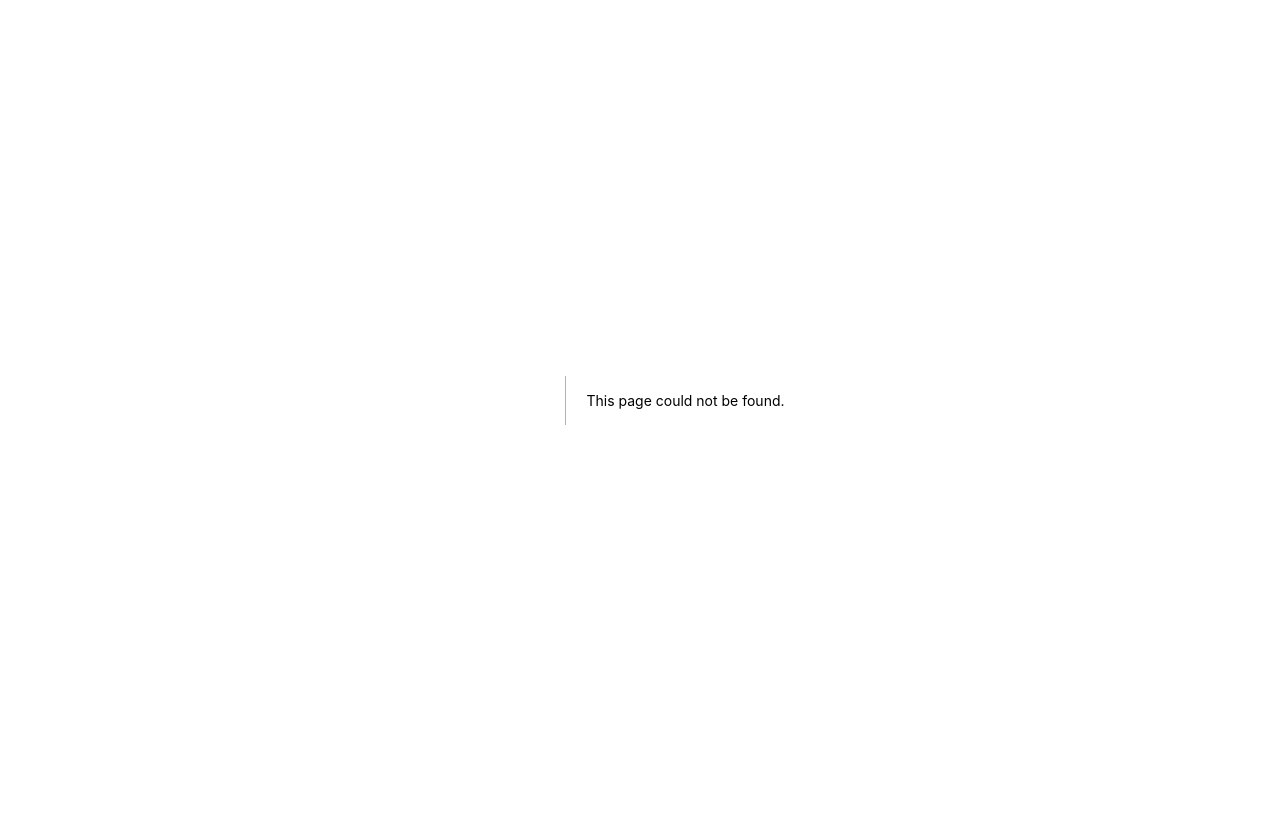
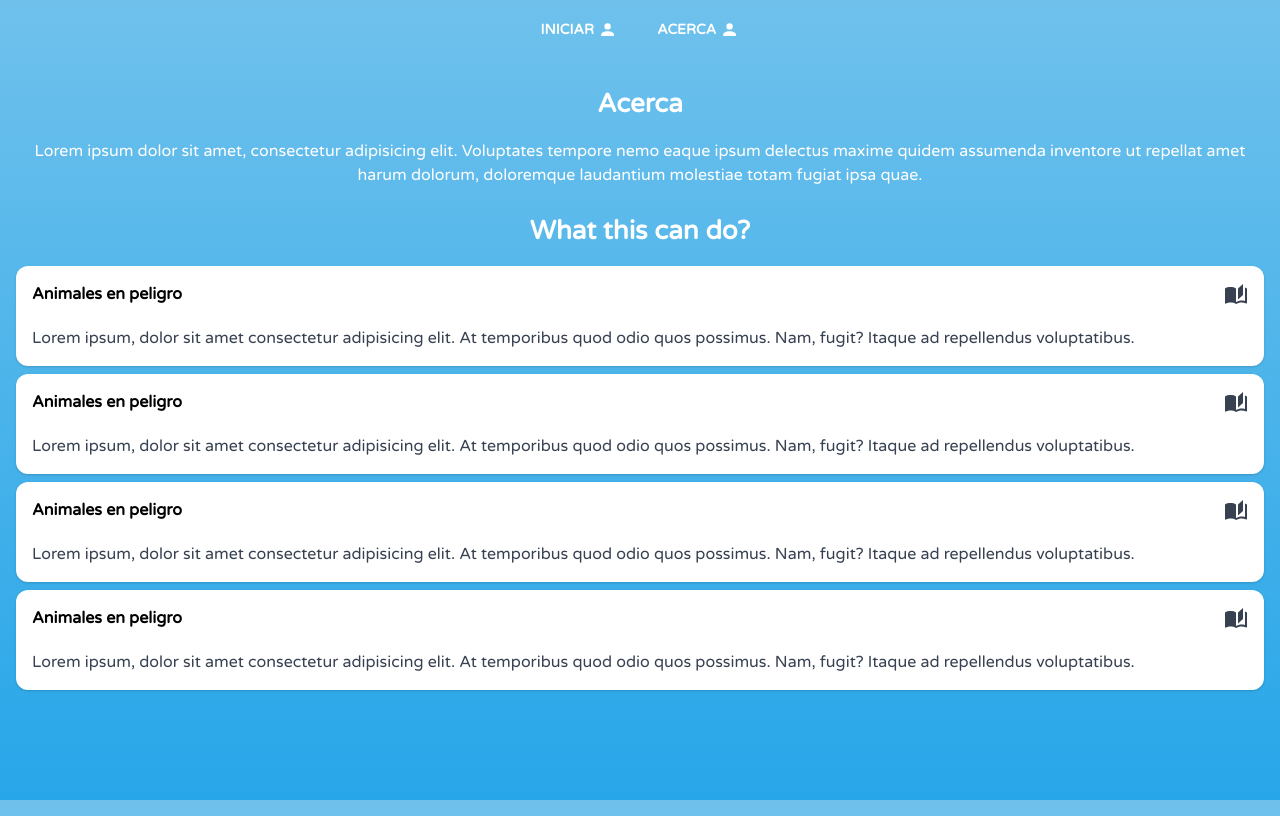
Before and after one commit to Joyfer/go-school, a Next.js app: page /about in a window 1280 px wide. Before the commit this address had no page. Built offline with nearby package versions, Linux system fonts and the light colour scheme.

Commit message:
Added card layout component and about page

```diff
--- a/components/layout/Layout.tsx
+++ b/components/layout/Layout.tsx
@@ -1,15 +1,14 @@
 import React, { ReactNode } from "react";
 import Head from "next/head";
+import Navbar from "../navbar/Navbar"
 
 type Props = {
   children?: ReactNode;
-  title?: string;
 };
 
-const Layout = ({ children, title = "This is the default title" }: Props) => (
+const Layout = ({ children }: Props) => (
   <div>
     <Head>
-      <title>{title}</title>
       <meta charSet="utf-8" />
       <meta name="viewport" content="initial-scale=1.0, width=device-width" />
       <link rel="preconnect" href="https://fonts.googleapis.com" />
@@ -21,10 +20,10 @@ const Layout = ({ children, title = "This is the default title" }: Props) => (
     </Head>
     <header>
       <nav>
-        <p>navbar</p>
+        <Navbar />
       </nav>
     </header>
-    <div className="container px-4">
+    <div className="container px-4 mx-auto pb-4">
     {children}
     </div>
   </div>
--- /dev/null
+++ b/components/navbar/Navbar.tsx
@@ -0,0 +1,17 @@
+import React, { ReactElement } from "react";
+import Icon from "@mdi/react"
+import PrimaryButton from "../resources/buttons/PrimaryButton";
+import { mdiAccount } from '@mdi/js'
+
+interface Props {}
+
+export default function Navbar({}: Props): ReactElement {
+  return (
+    <div className="flex justify-center space-x-4 text-white mt-4">
+      <PrimaryButton icon={<Icon path={mdiAccount} size={0.8} className="ml-1"></Icon>} text color="white"
+      className="text-sm hover:bg-white hover:bg-opacity-10">INICIAR</PrimaryButton>{" "}
+      <PrimaryButton text color="white" className="text-sm hover:bg-white hover:bg-opacity-10"
+      icon={<Icon path={mdiAccount} size={0.8} className="ml-1"></Icon>}>ACERCA</PrimaryButton>
+    </div>
+  );
+}
--- a/components/resources/buttons/PrimaryButton.tsx
+++ b/components/resources/buttons/PrimaryButton.tsx
@@ -1,4 +1,5 @@
 import React, { ReactElement } from "react";
+import Icon from "@mdi/react";
 
 interface Props {
   color?: string;
@@ -6,6 +7,7 @@ interface Props {
   contained?: boolean;
   className?: string;
   children: any;
+  icon?: ReactElement;
 }
 
 export default function PrimaryButton({
@@ -13,7 +15,8 @@ export default function PrimaryButton({
   contained = true,
   text = false,
   className,
-  children
+  children,
+  icon,
 }: Props): ReactElement {
   //Contained button classes
   const containedButton: string[] = [
@@ -25,7 +28,11 @@ export default function PrimaryButton({
   ];
 
   // TextButton classes
-  const textButton: string[] = [`hover:bg-${color}-light`, `text-${color}`, `hover:bg-opacity-10`];
+  const textButton: string[] = [
+    `hover:bg-${color}-light`,
+    `text-${color}`,
+    `hover:bg-opacity-10`,
+  ];
 
   const giveClasses = (): string | void => {
     if (text) {
@@ -37,10 +44,9 @@ export default function PrimaryButton({
 
   return (
     <button
-      className={`px-3 py-1 rounded-full focus:outline-none focus:none active:none
-    transition duration-300 ease-in-out uppercase font-bold ${giveClasses()} ${className}`}
+      className={`px-3 py-1 rounded-full focus:outline-none focus:none active:none transition duration-300 ease-in-out uppercase font-bold flex justify-center ${giveClasses()} ${className}`}
     >
-      {children}
+      {children}{icon != undefined ? icon : ''}
     </button>
   );
 }
--- /dev/null
+++ b/components/resources/card/CardLayout.tsx
@@ -0,0 +1,21 @@
+import React, { ReactElement } from "react";
+
+interface Props {
+  title?: string;
+  children?: any;
+  icon?: ReactElement;
+}
+
+function CardLayout({ title, children, icon }: Props): ReactElement {
+  return (
+    <div className="bg-white shadow p-4 rounded-xl text-left">
+      <div className="mb-5 flex justify-between">
+      {title ? <p className="text-black font-bold ">{title}</p> : ""}
+      {icon ? icon : ""}
+      </div>
+      {children}
+    </div>
+  );
+}
+
+export default CardLayout;
--- a/package.json
+++ b/package.json
@@ -9,6 +9,8 @@
     "lint": "next lint"
   },
   "dependencies": {
+    "@mdi/js": "^5.9.55",
+    "@mdi/react": "^1.5.0",
     "@tailwindcss/forms": "^0.3.3",
     "next": "11.0.1",
     "react": "17.0.2",
--- /dev/null
+++ b/pages/about.tsx
@@ -0,0 +1,48 @@
+import Head from "next/head";
+import Layout from "../components/layout/Layout";
+import CardLayout from "../components/resources/card/CardLayout";
+import Icon from "@mdi/react";
+import { mdiBookOpenPageVariant } from "@mdi/js";
+
+export default function about() {
+  return (
+    <div>
+      <Head>
+        <title>About</title>
+      </Head>
+      <Layout>
+        <main className="text-center">
+          <h1 className="mt-10 mb-4">Acerca</h1>
+          <p>
+            Lorem ipsum dolor sit amet, consectetur adipisicing elit. Voluptates
+            tempore nemo eaque ipsum delectus maxime quidem assumenda inventore
+            ut repellat amet harum dolorum, doloremque laudantium molestiae
+            totam fugiat ipsa quae.
+          </p>
+          <h1 className="mt-6 mb-4">What this can do?</h1>
+          <div className="space-y-2">
+            {[1, 2, 3, 4].map((el) => (
+              <CardLayout
+                title="Animales en peligro"
+                key={el}
+                icon={
+                  <Icon
+                    path={mdiBookOpenPageVariant}
+                    className="text-gray-700"
+                    size={1}
+                  ></Icon>
+                }
+              >
+                <p className="text-gray-700">
+                  Lorem ipsum, dolor sit amet consectetur adipisicing elit. At
+                  temporibus quod odio quos possimus. Nam, fugit? Itaque ad
+                  repellendus voluptatibus.
+                </p>
+              </CardLayout>
+            ))}
+          </div>
+        </main>
+      </Layout>
+    </div>
+  );
+}
--- a/pages/api/hello.ts
+++ /dev/null
@@ -1,13 +0,0 @@
-// Next.js API route support: https://nextjs.org/docs/api-routes/introduction
-import type { NextApiRequest, NextApiResponse } from 'next'
-
-type Data = {
-  name: string
-}
-
-export default function handler(
-  req: NextApiRequest,
-  res: NextApiResponse<Data>
-) {
-  res.status(200).json({ name: 'John Doe' })
-}
--- a/pages/index.tsx
+++ b/pages/index.tsx
@@ -7,7 +7,7 @@ export default function Home() {
   return (
     <div>
       <Head>
-        <title>Create Next App</title>
+        <title>Welcome</title>
         <meta name="description" content="Generated by create next app" />
         <link rel="icon" href="/favicon.ico" />
       </Head>
@@ -23,7 +23,7 @@ export default function Home() {
           <form className="space-y-4 w-full">
             <TextInput placeholder="User" />
             <TextInput placeholder="Password" type="password" />
-            <PrimaryButton className="w-full py-2">hola</PrimaryButton>
+            <PrimaryButton className="w-full py-2">Iniciar</PrimaryButton>
           </form>
         </main>
       </Layout>
--- a/styles/globals.css
+++ b/styles/globals.css
@@ -30,6 +30,11 @@ h1 {
 }
 
 p {
-  font-size: 14px;
+  font-size: 16px;
   color: white;
 }
+
+.card-title{
+  font-size: 20px;
+  font-weight: 500;
+}
```
Also changed, not shown: 1 other file (tests, documents, lock files or other folders).
